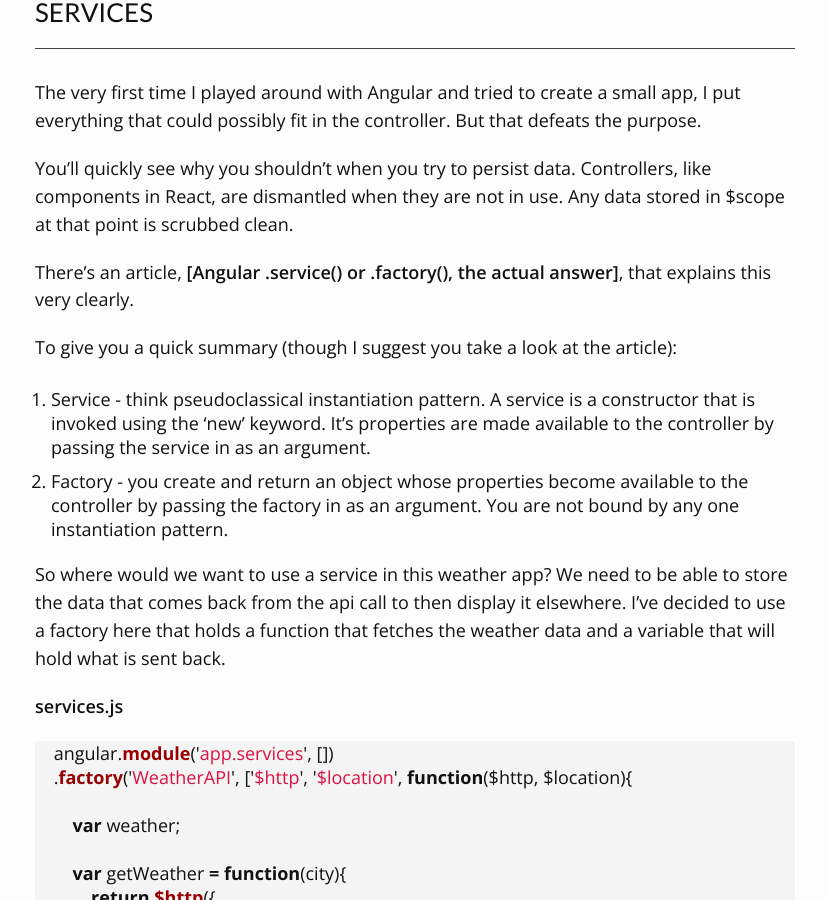
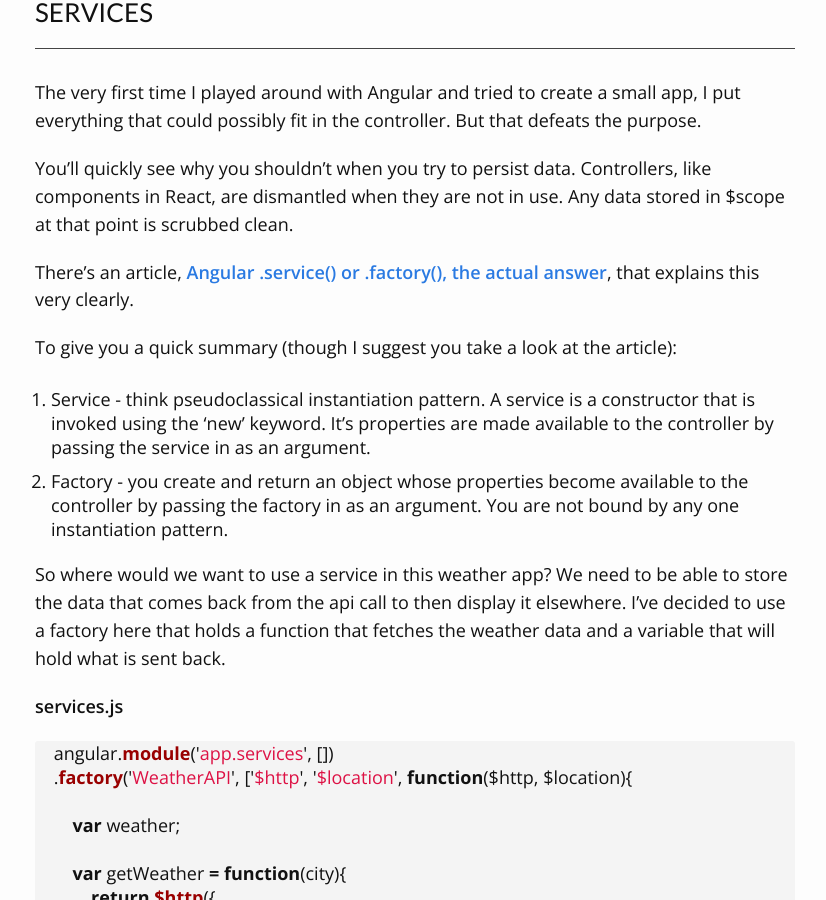
Before and after one commit to yctercero/yctercero.github.io, a Jekyll site: the page built from _posts/2016-09-05-examining-js-frameworks-libraries-angular.markdown, in a window 1280 px wide and 900 px high, scrolled down 6487 px. Shown: the whole window, without its empty margins (225-1051 px from the left). Built offline with Jekyll 4.4.1, drawn with Linux system fonts in a browser that asks for light colours; nearby versions of some CDN libraries; comment, search, counter and statistics services are not loaded; part of the change alters nothing that is shown.

Commit message:
fixed anchor link

```diff
--- a/_posts/2016-09-05-examining-js-frameworks-libraries-angular.markdown
+++ b/_posts/2016-09-05-examining-js-frameworks-libraries-angular.markdown
@@ -360,7 +360,7 @@ To view the app in action, **[click here]**.
 
 
 [here for a list]: https://docs.angularjs.org/api/ng/directive
-[AngularJS: Factory vs Service vs Provider]: https://toddmotto.com/factory-versus-service
+[Angular .service() or .factory(), the actual answer]: https://toddmotto.com/factory-versus-service
 [click here]: http://bit.ly/2cdfEYU
 [GitHub here]: https://github.com/yctercero/angular-weather-app
 [found here]: https://yctercero.github.io/examining-js-frameworks-libraries-react/
```
